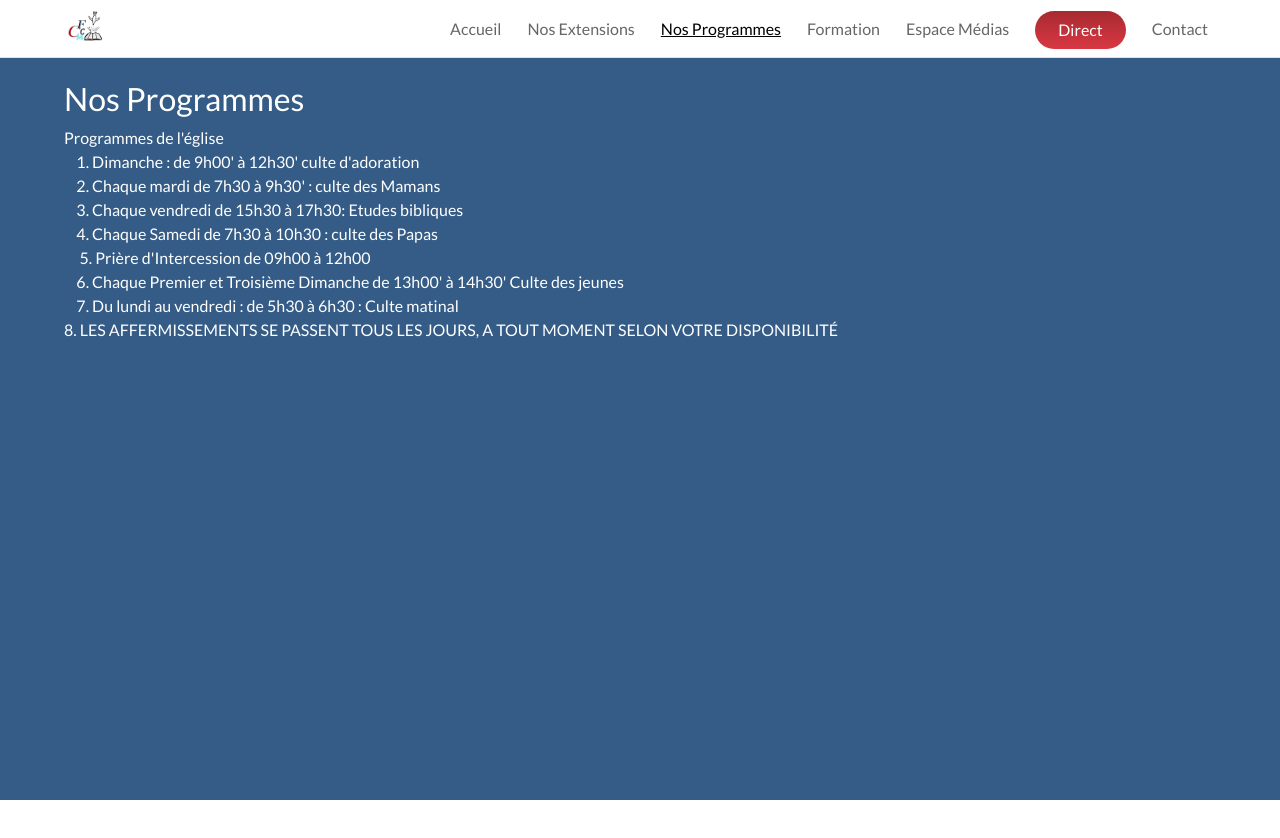
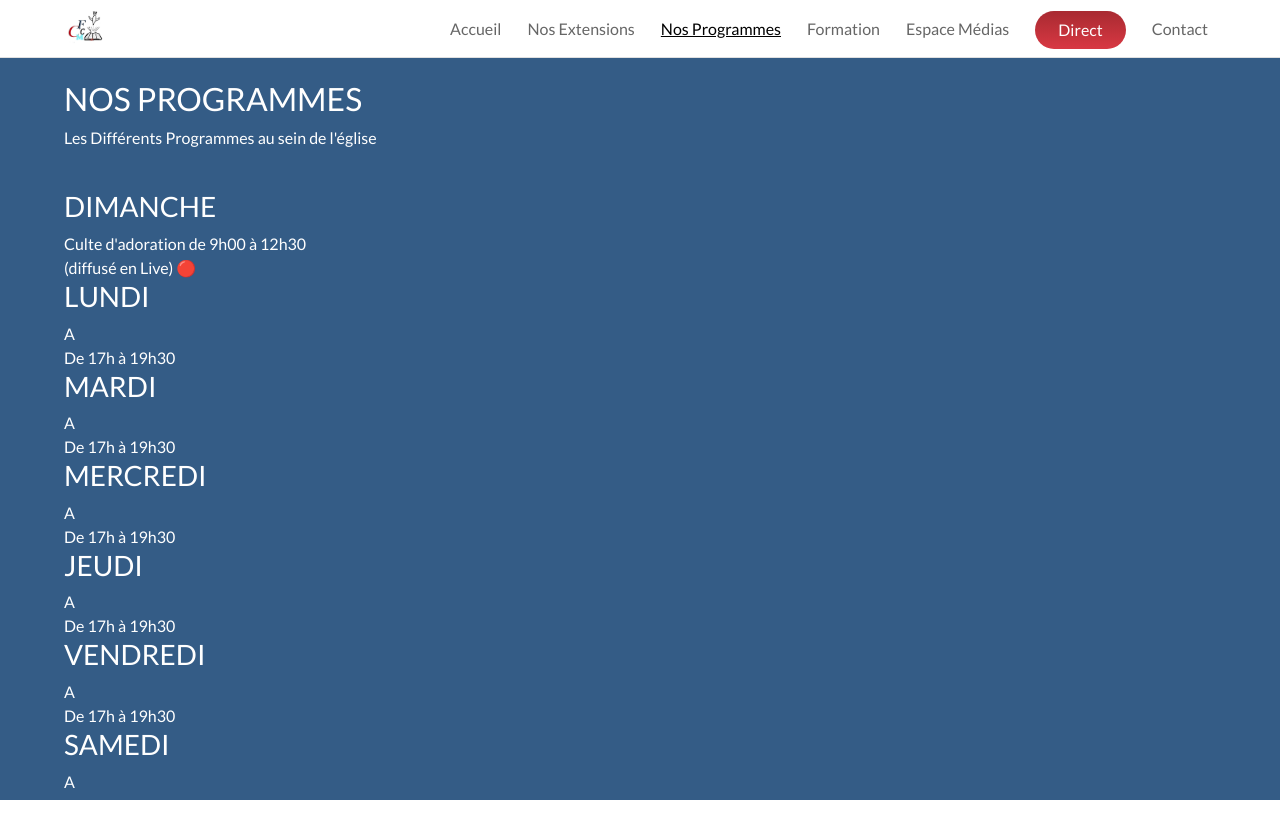
Before and after one commit to Olivier-Kango/cfcm, a React (Create React App) app: page /nos-programmes in a window 1280 px wide. Shown: the top 838 px of the page. Before the commit the page ends 800 px from the top, so only its background shows below. Built offline with nearby package versions, Linux system fonts and the light colour scheme; a web font is replaced by a local one.

Commit message:
Add Programmes

```diff
--- a/src/components/Programmes.js
+++ b/src/components/Programmes.js
@@ -3,7 +3,59 @@ import '../styling/Programmes.scss';
 
 const Programmes = () => (
   <div className="programmes">
-    <h2>Nos Programmes</h2>
+    <h2>NOS PROGRAMMES</h2>
+    <p>Les Différents Programmes au sein de l&apos;église</p>
+    <br />
+    <div className="programme-details">
+      <div className="programme-item">
+        <h3>DIMANCHE</h3>
+        Culte d&apos;adoration de 9h00 à 12h30
+        <br />
+        (diffusé en Live) 🔴
+      </div>
+      <div className="programme-item">
+        <h3>LUNDI</h3>
+        A
+        <br />
+        De 17h à 19h30
+      </div>
+      <div className="programme-item">
+        <h3>MARDI</h3>
+        A
+        <br />
+        De 17h à 19h30
+      </div>
+      <div className="programme-item">
+        <h3>MERCREDI</h3>
+        A
+        <br />
+        De 17h à 19h30
+      </div>
+      <div className="programme-item">
+        <h3>JEUDI</h3>
+        A
+        <br />
+        De 17h à 19h30
+      </div>
+      <div className="programme-item">
+        <h3>VENDREDI</h3>
+        A
+        <br />
+        De 17h à 19h30
+      </div>
+      <div className="programme-item">
+        <h3>SAMEDI</h3>
+        A
+        <br />
+        De 17h à 19h30
+      </div>
+      <div className="programme-item">
+        <h3>TOUS LES JOURS</h3>
+        A
+        <br />
+        De 17h à 19h30
+      </div>
+      {/* <h2>Nos Programmes</h2>
       Programmes de l&apos;église
       <br />
       &nbsp;&nbsp;&nbsp;&nbsp;1. Dimanche : de 9h00&apos; à 12h30&apos;
@@ -24,6 +76,9 @@ const Programmes = () => (
       &nbsp;&nbsp;&nbsp;&nbsp;7. Du lundi au vendredi : de 5h30 à 6h30 : Culte matinal
       <br />
       8. LES AFFERMISSEMENTS SE PASSENT TOUS LES JOURS, A TOUT MOMENT SELON VOTRE DISPONIBILITÉ
+      <br /> */}
+      {/* Intercessions point et sous points */}
+    </div>
   </div>
 );
 
```
Lines whose indentation alone changed are shown as unchanged.
